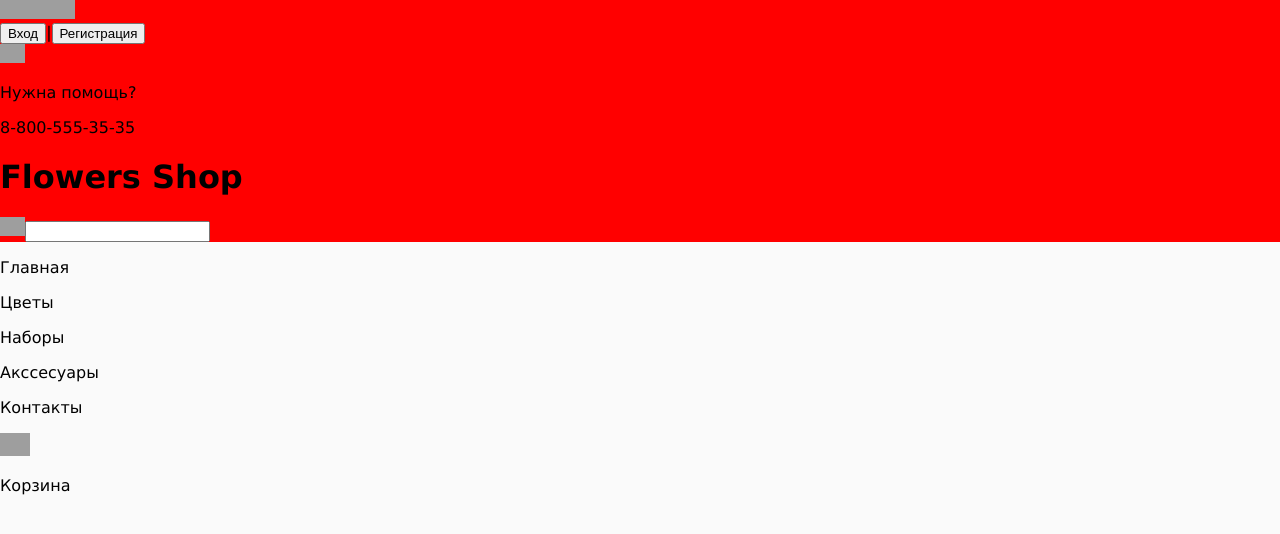
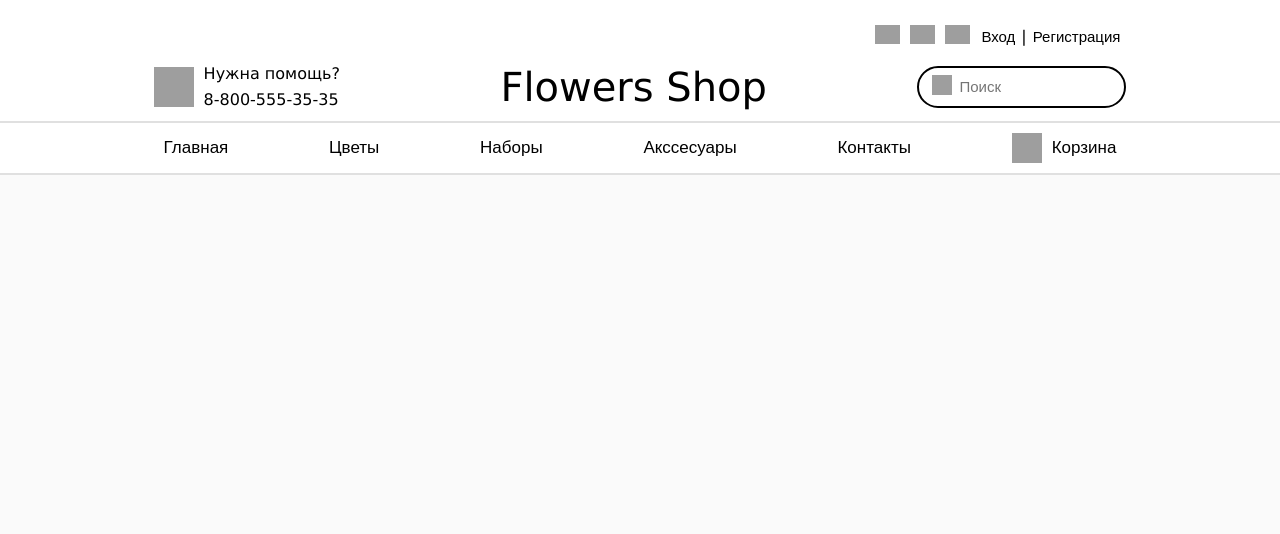
Before and after one commit to N1MBER/flower_shop, a React (Create React App) app: page / in a window 1280 px wide. Shown: the top 534 px of the page. Built offline with nearby package versions, Linux system fonts and the light colour scheme; grey boxes are pictures that could not be loaded.

Commit message:
Finished version of header on desktop

```diff
--- a/src/App.css
+++ b/src/App.css
@@ -2,9 +2,99 @@ body{
   background: rgb(250,250,250);
   font-family: Verdana;
 }
-
-.header{
+#header{
   display: flex;
   flex-direction: column;
-  background: red;
+  padding: 0px;
+  background: white;
 }
+#header > div:first-child{
+  margin-top: 20px;
+}
+#header > div, #navigation >nav {
+  display: flex;
+  padding-bottom: 0px;
+  align-items: center;
+  flex-direction: row;
+  justify-content: space-between;
+}
+#header > hr, #navigation > hr{
+  width: 100%;
+  margin: 0px;
+  border: 1px solid rgba(100,100,100,0.2);
+}
+.header_login_icon{
+  width: 25px;
+  padding: 5px;
+}
+.header_buttons > button{
+  background: none;
+  font-size: 15px;
+  border: none;
+}
+.header_content > div{
+  display: flex;
+  align-items: center;
+  flex-direction: row;
+}
+.header_content > div:first-child >div{
+  line-height: 10px;
+  margin: 0px 10px;
+}
+.header_content > h1{
+  font-weight: normal;
+  margin: 0px;
+  font-size: 40px;
+}
+.header_content > div:last-child{
+  border: 2px solid black;
+  border-radius: 30px ;
+  padding: 7px 13px;
+}
+.header_content > div:last-child > input{
+  border: none;
+  font-size: 15px;
+  width: 150px;
+}
+.header_content > div:last-child > input:focus {
+  outline: none;
+}
+.search_input_label > img{
+  width: 20px;
+  height: 20px;
+  margin-right: 5px;
+}
+.header_content_icon{
+  width: 40px;
+  height: 40px;
+}
+.navigation_item > img{
+  width: 30px;
+  height: 30px;
+  padding-right: 10px;
+}
+#navigation{
+  background: white;
+}
+.navigation_item{
+  background: none;
+  border: none;
+  padding: 10px;
+  background: white;
+  font-size: 17px;
+  display: flex;
+  align-items: center;
+  flex-direction: row;
+}
+.navigation_item > p{margin: 0px}
+.navigation_item:active{
+  color: gray;
+}
+@media (min-width: 1200px) {
+  #header > div,#navigation >nav{
+    margin: 0px 12%;
+  }
+  #header > div:first-child{
+    align-self: flex-end;
+  }
+}
--- a/src/containers/Header.js
+++ b/src/containers/Header.js
@@ -1,26 +1,24 @@
 import React from "react";
-// import "../styles/header.css"
-let icon_size = 25;
 
 export class Header extends React.Component{
     render() {
         return(
-            <header className={"header"}>
-                <div className={"header-input"}>
-                    <div>
-                        <img width={icon_size} src={"https://upload.wikimedia.org/wikipedia/commons/thumb/0/05/Facebook_Logo_%282019%29.png/1024px-Facebook_Logo_%282019%29.png"} alt={"facebook"}/>
-                        <img width={icon_size} src={"https://cdn.worldvectorlogo.com/logos/vk-1.svg"} alt={"vk"}/>
-                        <img width={icon_size} src={"https://upload.wikimedia.org/wikipedia/commons/thumb/a/a5/Instagram_icon.png/768px-Instagram_icon.png"} alt={"inst"}/>
+            <header id={"header"}>
+                <div>
+                    <div className={"header_icons"}>
+                        <img className={"header_login_icon"} src={"https://upload.wikimedia.org/wikipedia/commons/thumb/0/05/Facebook_Logo_%282019%29.png/1024px-Facebook_Logo_%282019%29.png"} alt={"facebook"}/>
+                        <img className={"header_login_icon"} src={"https://cdn.worldvectorlogo.com/logos/vk-1.svg"} alt={"vk"}/>
+                        <img className={"header_login_icon"} src={"https://upload.wikimedia.org/wikipedia/commons/thumb/a/a5/Instagram_icon.png/768px-Instagram_icon.png"} alt={"inst"}/>
                     </div>
-                    <div>
+                    <div className={"header_buttons"}>
                         <button>Вход</button>
                         |
                         <button>Регистрация</button>
                     </div>
                 </div>
-                <div>
+                <div className={"header_content"}>
                     <div>
-                        <img width={icon_size} src={"https://i.pinimg.com/originals/20/27/3c/20273cfda041b47e89e057a4c2296928.png"} alt={""}/>
+                        <img className={"header_content_icon"} src={"https://i.pinimg.com/originals/20/27/3c/20273cfda041b47e89e057a4c2296928.png"} alt={""}/>
                         <div>
                             <p>Нужна помощь?</p>
                             <p>8-800-555-35-35</p>
@@ -28,12 +26,13 @@ export class Header extends React.Component{
                     </div>
                     <h1>Flowers Shop</h1>
                     <div>
-                        <label htmlFor={"search_input"}>
-                            <img width={icon_size} src={"https://w7.pngwing.com/pngs/608/913/png-transparent-computer-icons-google-search-symbol-mobile-search-search-for-miscellaneous-logo-mobile-phones.png"} alt={""}/>
+                        <label className={"search_input_label"} htmlFor={"search_input"}>
+                            <img className={"header_content_icon"} src={"https://images.vexels.com/media/users/3/132068/isolated/preview/f9bb81e576c1a361c61a8c08945b2c48-search-icon-by-vexels.png"} alt={""}/>
                         </label>
-                        <input id={"search_input"} name={"search_input"} type={"text"}/>
+                        <input id={"search_input"} placeholder={"Поиск"} name={"search_input"} type={"text"}/>
                     </div>
                 </div>
+                <hr/>
             </header>
         )
     }
--- a/src/containers/NavBar.js
+++ b/src/containers/NavBar.js
@@ -10,16 +10,20 @@ let pages = [
 export class NavBar extends React.Component{
     render() {
         return(
-            <div>
+            <div id={"navigation"}>
                 <nav>
                     {pages.map(function (item) {
-                        return <p>{item}</p>
-                    })}
-                    <div>
-                        <img width={30} alt={""} src={"https://i.dlpng.com/static/png/1260891-png-file-cart-png-981_886_preview.png"}/>
+                        return(
+                        <button className={"navigation_item"}>
+                            <p>{item}</p>
+                        </button>
+                        )})}
+                    <button className={"navigation_item"}>
+                        <img alt={""} src={"https://i.dlpng.com/static/png/1260891-png-file-cart-png-981_886_preview.png"}/>
                         <p>Корзина</p>
-                    </div>
+                    </button>
                 </nav>
+                <hr />
             </div>
         )
     }
```
